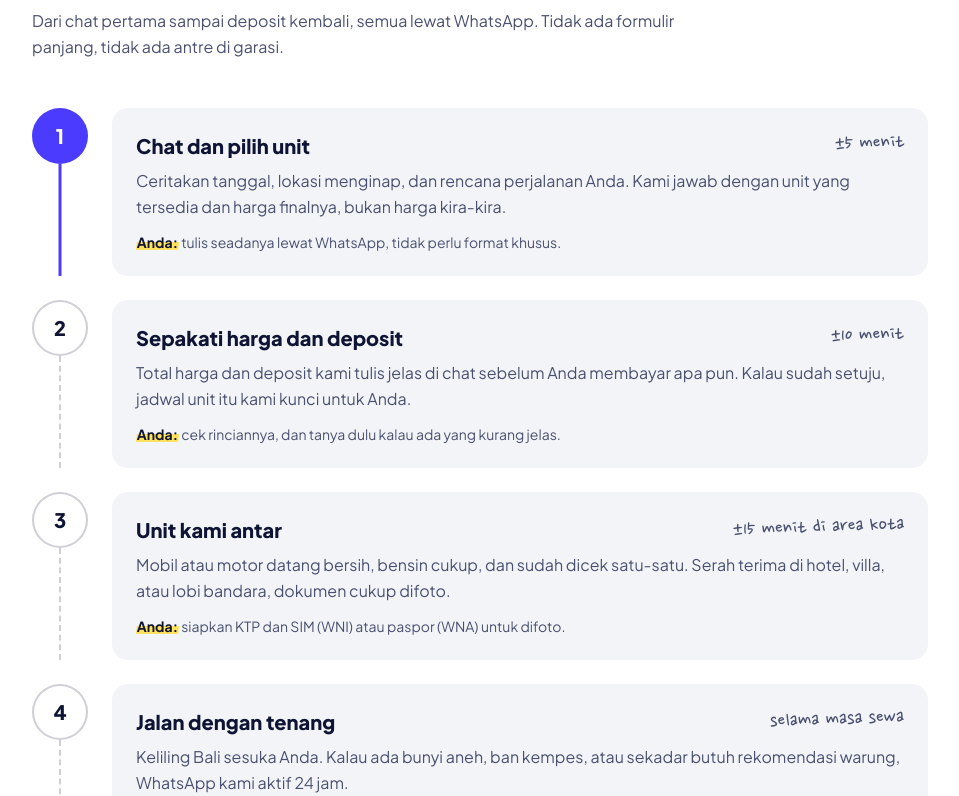
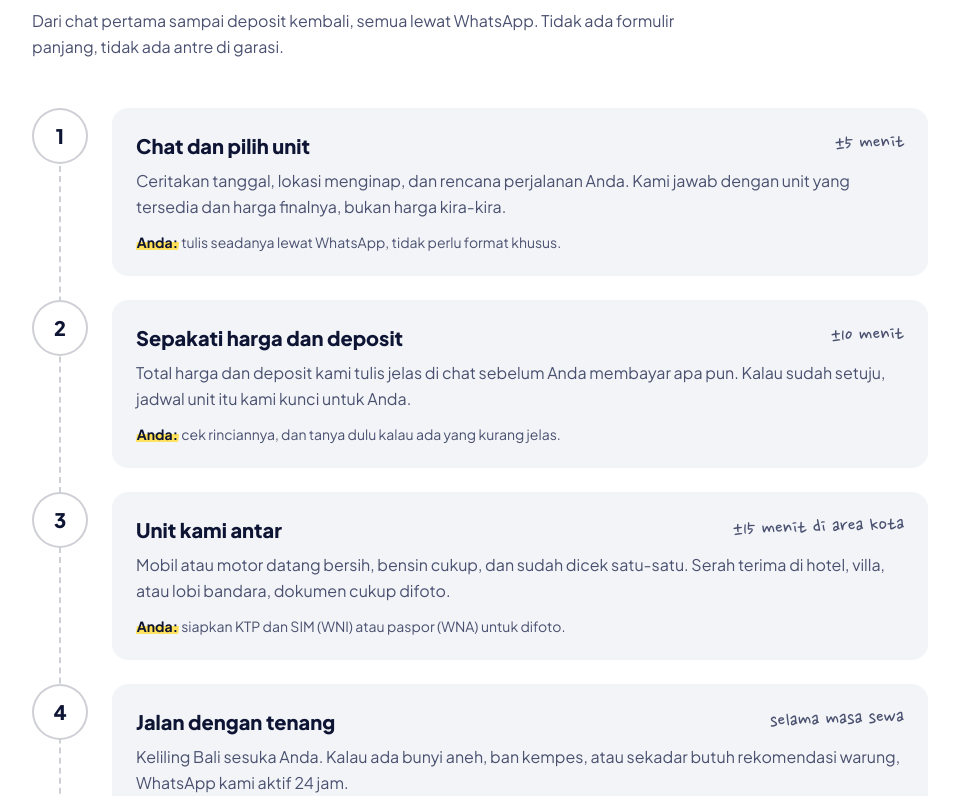
Before and after one commit to zyreejago/zeerental, a React (Vite) app: page / in a window 1280 px wide. Shown: the part 4255-5051 px from the top of the page, without its empty margins (64-1023 px from the left). Built offline with nearby package versions, Linux system fonts and the light colour scheme.

Commit message:
Garis waktu perjalanan: ungu bergerak mengikuti scroll

```diff
--- a/src/Landing.tsx
+++ b/src/Landing.tsx
@@ -1,4 +1,4 @@
-import { useState, type ReactNode } from "react";
+import { useEffect, useRef, useState, type ReactNode } from "react";
 import {
   BUSINESS,
   FAQS,
@@ -130,6 +130,187 @@ const AREAS = [
   "Sanur",
   "Bandara Ngurah Rai",
 ];
+
+/* ---------- garis waktu cara sewa: isian ungu mengikuti scroll ---------- */
+
+interface TimelineProgress {
+  top: number;
+  track: number;
+  fill: number;
+  active: boolean[];
+}
+
+const TIMELINE_IDLE: TimelineProgress = {
+  top: 0,
+  track: 0,
+  fill: 0,
+  active: STEPS.map(() => false),
+};
+
+function sameProgress(a: TimelineProgress, b: TimelineProgress) {
+  return (
+    Math.abs(a.top - b.top) < 0.5 &&
+    Math.abs(a.track - b.track) < 0.5 &&
+    Math.abs(a.fill - b.fill) < 0.5 &&
+    a.active.length === b.active.length &&
+    a.active.every((v, i) => v === b.active[i])
+  );
+}
+
+function StepsTimeline() {
+  const listRef = useRef<HTMLOListElement | null>(null);
+  const circleRefs = useRef<Array<HTMLSpanElement | null>>([]);
+  const [reducedMotion, setReducedMotion] = useState<boolean>(
+    () =>
+      typeof window !== "undefined" &&
+      window.matchMedia("(prefers-reduced-motion: reduce)").matches,
+  );
+  const [prog, setProg] = useState<TimelineProgress>(TIMELINE_IDLE);
+
+  /* pantau perubahan preferensi gerak */
+  useEffect(() => {
+    const mq = window.matchMedia("(prefers-reduced-motion: reduce)");
+    const onChange = () => setReducedMotion(mq.matches);
+    onChange();
+    mq.addEventListener("change", onChange);
+    return () => mq.removeEventListener("change", onChange);
+  }, []);
+
+  useEffect(() => {
+    const list = listRef.current;
+    if (!list) return;
+
+    const measure = () => {
+      const listRect = list.getBoundingClientRect();
+      const centers = circleRefs.current.map((el) => {
+        if (!el) return 0;
+        const r = el.getBoundingClientRect();
+        return r.top + r.height / 2 - listRect.top;
+      });
+      if (centers.length < 2) return;
+      const first = centers[0] ?? 0;
+      const lastCenter = centers[centers.length - 1] ?? first;
+      let next: TimelineProgress;
+      if (reducedMotion) {
+        /* keadaan akhir statis: langkah 1 aktif, segmen pertama terisi */
+        next = {
+          top: first,
+          track: lastCenter - first,
+          fill: Math.max((centers[1] ?? first) - first, 0),
+          active: centers.map((_, i) => i === 0),
+        };
+      } else {
+        /* patokan: garis 55% tinggi viewport; isian tumbuh dari pusat
+           lingkaran pertama sampai pusat lingkaran terakhir */
+        const markerY = window.innerHeight * 0.55 - listRect.top;
+        next = {
+          top: first,
+          track: lastCenter - first,
+          fill: Math.min(Math.max(markerY - first, 0), lastCenter - first),
+          active: centers.map((c) => c <= markerY),
+        };
+      }
+      setProg((prev) => (sameProgress(prev, next) ? prev : next));
+    };
+
+    measure();
+
+    if (reducedMotion) {
+      window.addEventListener("resize", measure);
+      return () => window.removeEventListener("resize", measure);
+    }
+
+    let raf = 0;
+    let queued = false;
+    const schedule = () => {
+      if (queued) return;
+      queued = true;
+      raf = requestAnimationFrame(() => {
+        queued = false;
+        measure();
+      });
+    };
+    schedule();
+    window.addEventListener("scroll", schedule, { passive: true });
+    window.addEventListener("resize", schedule);
+    window.addEventListener("load", schedule);
+    document.fonts?.ready.then(schedule).catch(() => {});
+    return () => {
+      cancelAnimationFrame(raf);
+      window.removeEventListener("scroll", schedule);
+      window.removeEventListener("resize", schedule);
+      window.removeEventListener("load", schedule);
+    };
+  }, [reducedMotion]);
+
+  return (
+    <ol ref={listRef} className="relative mt-12 max-w-4xl">
+      {/* lintasan penuh + isian progres, digambar dari hasil pengukuran */}
+      {prog.track > 0 && (
+        <>
+          <span
+            aria-hidden="true"
+            className="absolute left-[21px] w-0 border-l-2 border-dashed border-ink/20 sm:left-[27px]"
+            style={{ top: prog.top, height: prog.track }}
+          />
+          <span
+            aria-hidden="true"
+            className="absolute left-[22px] w-[3px] -translate-x-1/2 bg-primary sm:left-[28px]"
+            style={{
+              top: prog.top,
+              height: prog.fill,
+              transition: "height 120ms linear",
+            }}
+          />
+        </>
+      )}
+      {STEPS.map((step, i) => {
+        const last = i === STEPS.length - 1;
+        const active = prog.active[i] ?? false;
+        return (
+          <li
+            key={step.title}
+            className={`relative flex gap-4 sm:gap-6 ${last ? "" : "pb-6"}`}
+          >
+            {/* rel garis waktu */}
+            <div className="relative w-11 shrink-0 sm:w-14">
+              <span
+                ref={(el) => {
+                  circleRefs.current[i] = el;
+                }}
+                className={`relative z-10 flex h-11 w-11 items-center justify-center rounded-full border-2 font-display text-lg font-extrabold transition-colors duration-300 sm:h-14 sm:w-14 sm:text-xl ${
+                  active
+                    ? "border-primary bg-primary text-white"
+                    : "border-ink/20 bg-white text-ink"
+                }`}
+              >
+                {i + 1}
+              </span>
+            </div>
+            {/* kartu langkah */}
+            <div className="min-w-0 flex-1 rounded-2xl bg-fog p-5 sm:p-6">
+              <div className="flex items-start justify-between gap-4">
+                <h3 className="font-display text-xl font-extrabold text-ink">
+                  {step.title}
+                </h3>
+                <p className="-rotate-2 text-right font-hand text-[22px] leading-none text-ink-muted">
+                  {step.duration}
+                </p>
+              </div>
+              <p className="mt-2 leading-relaxed text-ink-muted">{step.text}</p>
+              <p className="mt-3 text-sm text-ink-muted">
+                <Marker>
+                  <span className="font-bold text-ink">Anda:</span>
+                </Marker>{" "}
+                {step.yourPart}
+              </p>
+            </div>
+          </li>
+        );
+      })}
+    </ol>
+  );
+}
 
 /* ---------- halaman situs ---------- */
 
@@ -444,60 +625,7 @@ export function Landing({
             Tidak ada formulir panjang, tidak ada antre di garasi.
           </p>
         </div>
-        <ol className="mt-12 max-w-4xl">
-          {STEPS.map((step, i) => {
-            const last = i === STEPS.length - 1;
-            return (
-              <li
-                key={step.title}
-                className={`relative flex gap-4 sm:gap-6 ${last ? "" : "pb-6"}`}
-              >
-                {/* rel garis waktu */}
-                <div className="relative w-11 shrink-0 sm:w-14">
-                  {!last && (
-                    <span
-                      aria-hidden="true"
-                      className={
-                        i === 0
-                          ? "absolute bottom-0 left-1/2 top-11 w-[3px] -translate-x-1/2 bg-primary sm:top-14"
-                          : "absolute bottom-0 left-1/2 top-11 w-0 -translate-x-1/2 border-l-2 border-dashed border-ink/20 sm:top-14"
-                      }
-                    />
-                  )}
-                  <span
-                    className={`relative z-10 flex h-11 w-11 items-center justify-center rounded-full font-display text-lg font-extrabold sm:h-14 sm:w-14 sm:text-xl ${
-                      i === 0
-                        ? "bg-primary text-white"
-                        : "border-2 border-ink/20 bg-white text-ink"
-                    }`}
-                  >
-                    {i + 1}
-                  </span>
-                </div>
-                {/* kartu langkah */}
-                <div className="min-w-0 flex-1 rounded-2xl bg-fog p-5 sm:p-6">
-                  <div className="flex items-start justify-between gap-4">
-                    <h3 className="font-display text-xl font-extrabold text-ink">
-                      {step.title}
-                    </h3>
-                    <p className="-rotate-2 text-right font-hand text-[22px] leading-none text-ink-muted">
-                      {step.duration}
-                    </p>
-                  </div>
-                  <p className="mt-2 leading-relaxed text-ink-muted">
-                    {step.text}
-                  </p>
-                  <p className="mt-3 text-sm text-ink-muted">
-                    <Marker>
-                      <span className="font-bold text-ink">Anda:</span>
-                    </Marker>{" "}
-                    {step.yourPart}
-                  </p>
-                </div>
-              </li>
-            );
-          })}
-        </ol>
+        <StepsTimeline />
       </section>
 
       {/* ================= TESTIMONI ================= */}
```
